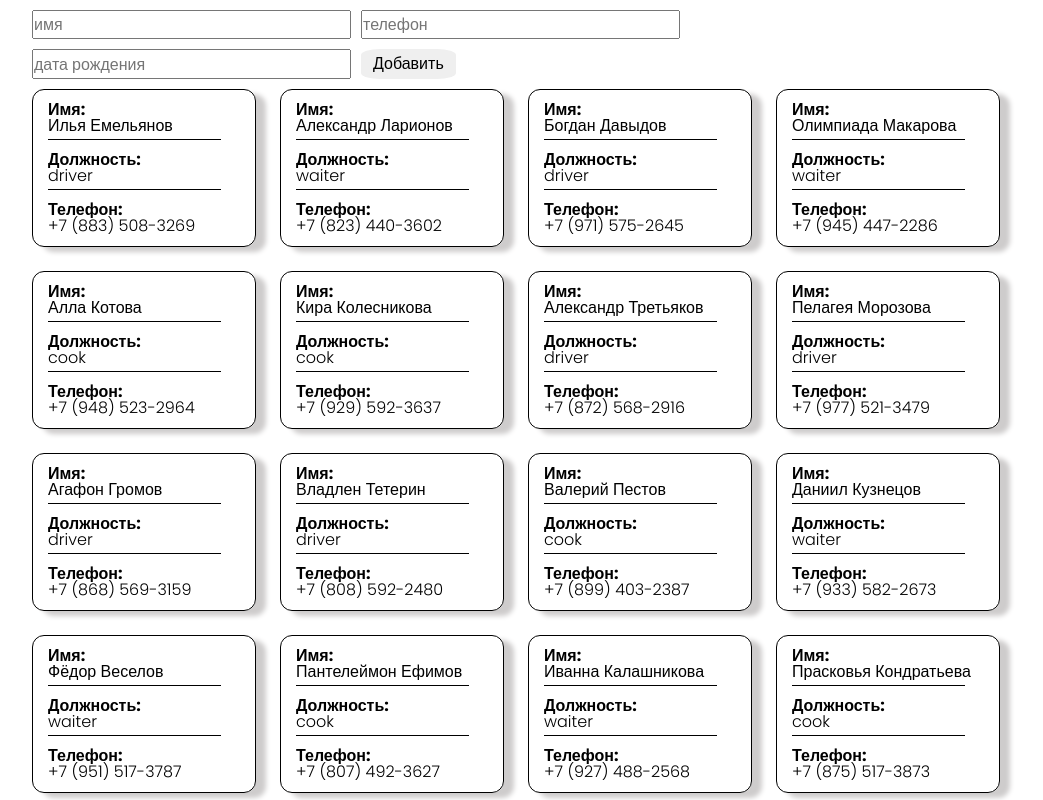
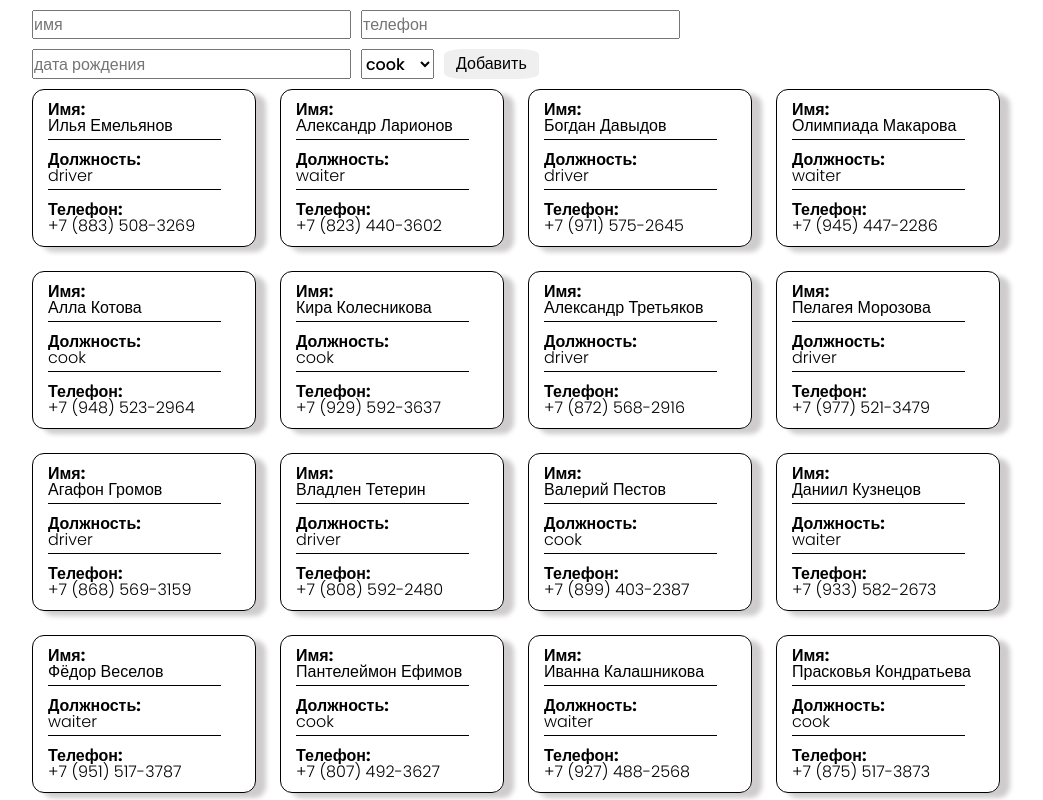
Before and after one commit to fermer123/pizza, a React app: page / in a window 1280 px wide. Both pictures are taken after a click on the button "Добавить". Shown: the top 800 px of the page, without its empty margins (124-1167 px from the left). Built offline with nearby package versions, Linux system fonts and the light colour scheme; data requests are answered from the project's data file.

Commit message:
rolelist

```diff
--- a/src/components/header/Header.tsx
+++ b/src/components/header/Header.tsx
@@ -4,9 +4,11 @@ import style from './Header.module.scss';
 import AddNewItem from '../addNewItem/AddNewItem';
 import useCustomDispatch from '../hooks/useCustomDispatch';
 import useInput from '../hooks/input';
+import RoleFilterSelect from '../roleList/RoleList';
 
 const Header: FC = () => {
   const [edit, setEdit] = useState<boolean>(false);
+  const [selectRole, setSelectRole] = useState<string>('cook');
   const {addEmployee} = useCustomDispatch();
   const name = useInput();
   const phone = useInput();
@@ -16,6 +18,13 @@ const Header: FC = () => {
     setEdit(!edit);
   }, [edit]);
 
+  const onChangeRole = useCallback(
+    (e: React.ChangeEvent<HTMLSelectElement>) => {
+      setSelectRole(e.target.value);
+    },
+    [setSelectRole],
+  );
+
   const addNewEmployee = () => {
     if (name.value.length && phone.value.length && birthday.value.length) {
       addEmployee({
@@ -24,7 +33,7 @@ const Header: FC = () => {
         birthday: birthday.value,
         id: uuidv4(),
         isArchive: false,
-        role: '',
+        role: selectRole,
       });
     }
     switchEdit();
@@ -37,6 +46,7 @@ const Header: FC = () => {
           <input placeholder='имя' {...name} />
           <input placeholder='телефон' {...phone} />
           <input placeholder='дата рождения' {...birthday} />
+          <RoleFilterSelect onChange={onChangeRole} role={selectRole} />
           <AddNewItem title='добавить' addNewEmployee={addNewEmployee} />
         </div>
       ) : (
--- /dev/null
+++ b/src/components/roleList/RoleList.tsx
@@ -0,0 +1,18 @@
+import React, {FC, memo} from 'react';
+
+const roles = ['cook', 'driver', 'waiter'];
+interface IRoleFilterSelect {
+  role: string;
+  onChange: (e: React.ChangeEvent<HTMLSelectElement>) => void;
+}
+const RoleFilterSelect: FC<IRoleFilterSelect> = ({role, onChange}) => {
+  return (
+    <select value={role} onChange={onChange}>
+      {roles.map((e) => (
+        <option key={e}>{e}</option>
+      ))}
+    </select>
+  );
+};
+
+export default memo(RoleFilterSelect);
```
